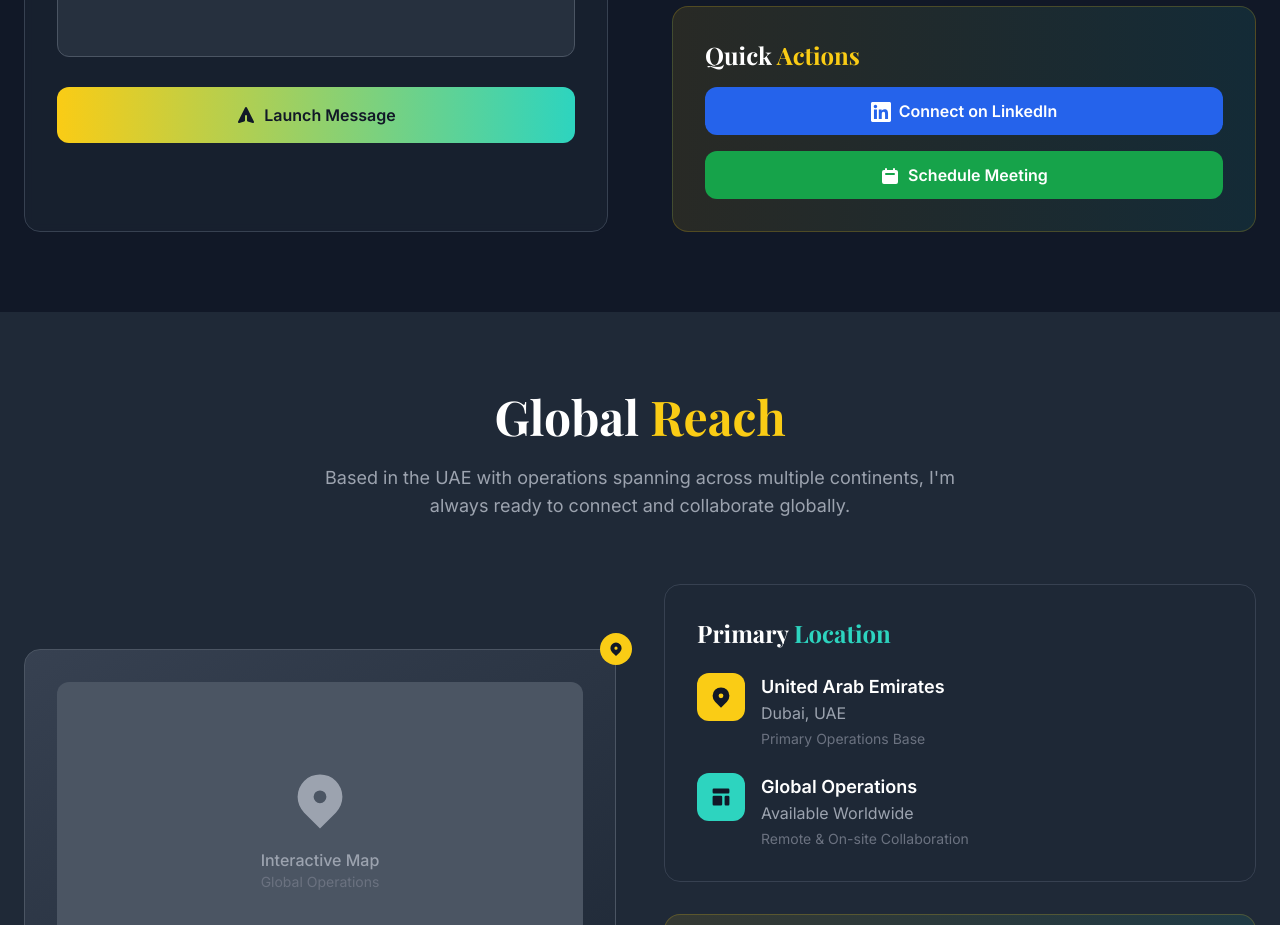
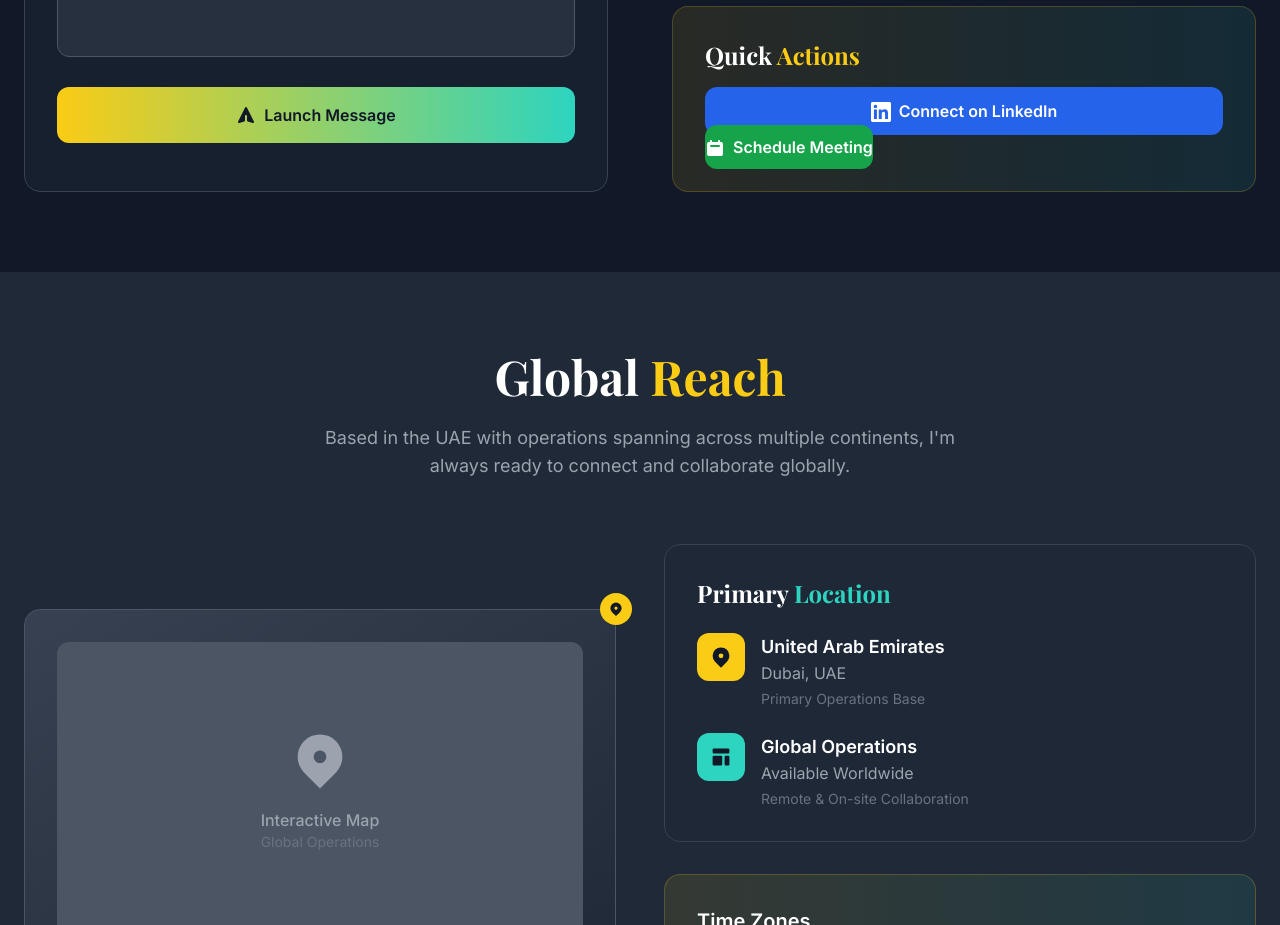
Before and after one commit to AbdullahHassan176/AH-Personal-Site, a Next.js app: page /contact in a window 1280 px wide. Shown: the part 1400-2325 px from the top of the page. Built offline with nearby package versions, Linux system fonts and the light colour scheme; no server answers; a web font is replaced by a local one.

Commit message:
fix: add Calendly links to Schedule Meeting buttons
- Convert Schedule Meeting buttons to proper links
- Link to https://calendly.com/unamani-globalnext/chat-with-abdullah
- Add target='_blank' and rel='noopener noreferrer' for security
- Fix both ContactSection and ContactInfo components

```diff
--- a/app/api/contact/route.ts
+++ b/app/api/contact/route.ts
@@ -16,6 +16,7 @@ export async function POST(request: NextRequest) {
     }
 
     // Check if Resend is properly configured
+    console.log('RESEND_API_KEY:', process.env.RESEND_API_KEY ? 'Set' : 'Not set')
     if (!process.env.RESEND_API_KEY || process.env.RESEND_API_KEY === 'demo_key') {
       console.log('Resend API key not configured, simulating email send')
       return NextResponse.json(
--- a/components/sections/ContactInfo.tsx
+++ b/components/sections/ContactInfo.tsx
@@ -126,12 +126,17 @@ export function ContactInfo({ contact }: ContactInfoProps) {
             Connect on LinkedIn
           </a>
 
-          <button className="w-full bg-green-600 text-white py-3 rounded-xl font-semibold hover:bg-green-700 transition-colors">
+          <a
+            href="https://calendly.com/unamani-globalnext/chat-with-abdullah"
+            target="_blank"
+            rel="noopener noreferrer"
+            className="w-full bg-green-600 text-white py-3 rounded-xl font-semibold hover:bg-green-700 transition-colors"
+          >
             <svg className="w-5 h-5 inline mr-2" fill="currentColor" viewBox="0 0 20 20">
               <path fillRule="evenodd" d="M6 2a1 1 0 00-1 1v1H4a2 2 0 00-2 2v10a2 2 0 002 2h12a2 2 0 002-2V6a2 2 0 00-2-2h-1V3a1 1 0 10-2 0v1H7V3a1 1 0 00-1-1zm0 5a1 1 0 000 2h8a1 1 0 100-2H6z" clipRule="evenodd" />
             </svg>
             Schedule Meeting
-          </button>
+          </a>
         </div>
       </div>
     </div>
--- a/components/sections/ContactSection.tsx
+++ b/components/sections/ContactSection.tsx
@@ -236,12 +236,17 @@ export function ContactSection({ contact }: ContactSectionProps) {
                   YouTube Channel
                 </a>
 
-                <button className="w-full bg-green-600 text-white py-3 rounded-xl font-semibold hover:bg-green-700 transition-colors flex items-center justify-center">
+                <a
+                  href="https://calendly.com/unamani-globalnext/chat-with-abdullah"
+                  target="_blank"
+                  rel="noopener noreferrer"
+                  className="w-full bg-green-600 text-white py-3 rounded-xl font-semibold hover:bg-green-700 transition-colors flex items-center justify-center"
+                >
                   <svg className="w-5 h-5 mr-2" fill="currentColor" viewBox="0 0 20 20">
                     <path fillRule="evenodd" d="M6 2a1 1 0 00-1 1v1H4a2 2 0 00-2 2v10a2 2 0 002 2h12a2 2 0 002-2V6a2 2 0 00-2-2h-1V3a1 1 0 10-2 0v1H7V3a1 1 0 00-1-1zm0 5a1 1 0 000 2h8a1 1 0 100-2H6z" clipRule="evenodd" />
                   </svg>
                   Schedule Meeting
-                </button>
+                </a>
               </div>
             </div>
           </div>
```
Also changed, not shown: 1 other file (tests, documents, lock files or other folders).
